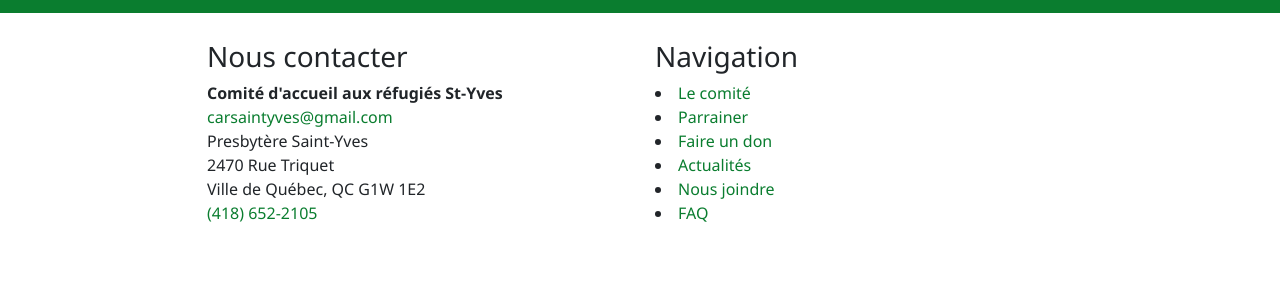
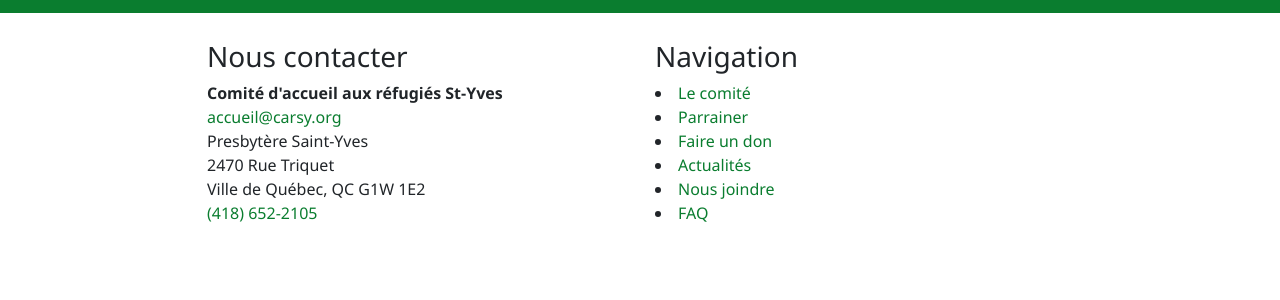
Before and after one commit to carsy-org/carsy-org.github.io, a Jekyll site: the page built from index.html, in a window 1280 px wide and 900 px high, scrolled down 1607 px. Shown: the part 563-863 px from the top of the window. Built offline with Jekyll 4.4.1, drawn with Linux system fonts in a browser that asks for light colours; nearby versions of some CDN libraries.

Commit message:
Change email.

```diff
--- a/_config.yml
+++ b/_config.yml
@@ -9,7 +9,7 @@ title: Accueil aux réfugiés St-Yves
 organisation: Comité d'accueil aux réfugiés St-Yves
 
 # Nom de l'organisation.
-email: carsaintyves@gmail.com
+email: accueil@carsy.org
 
 # Adresse.
 address:
```
